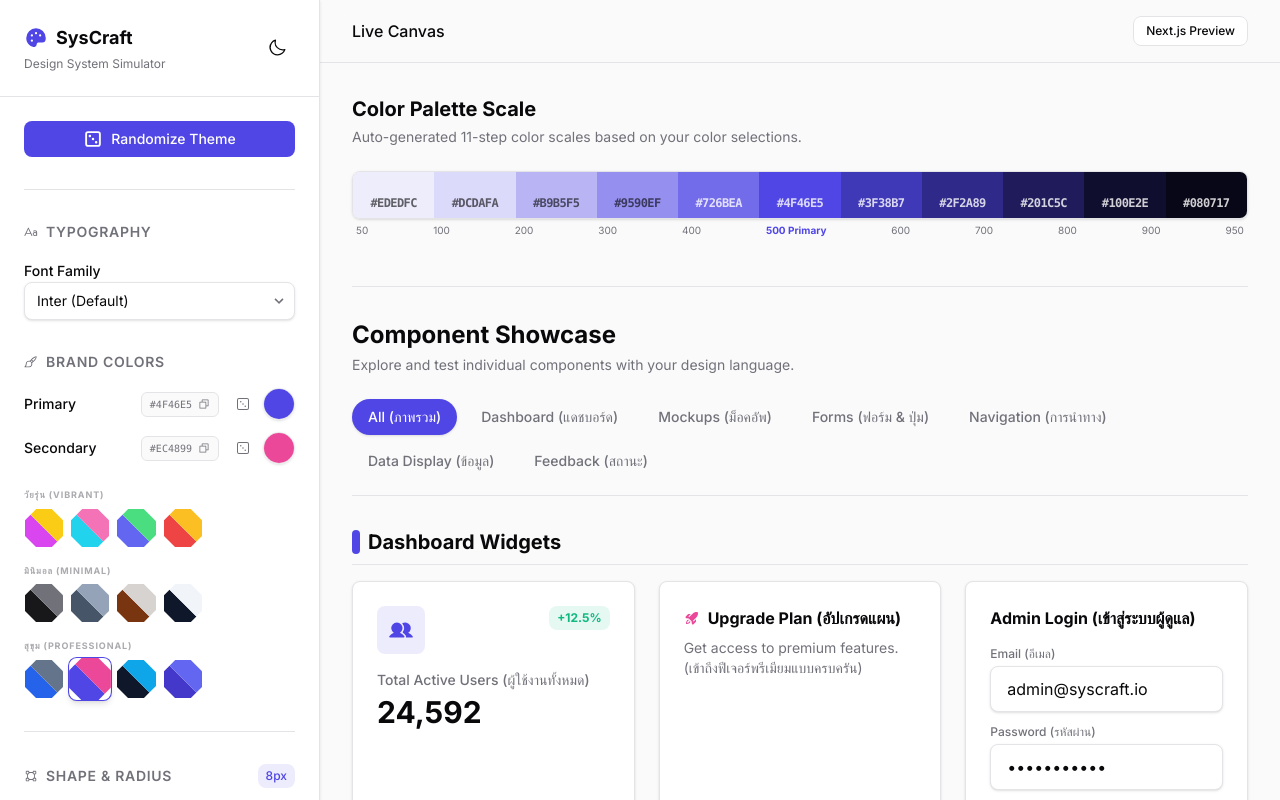
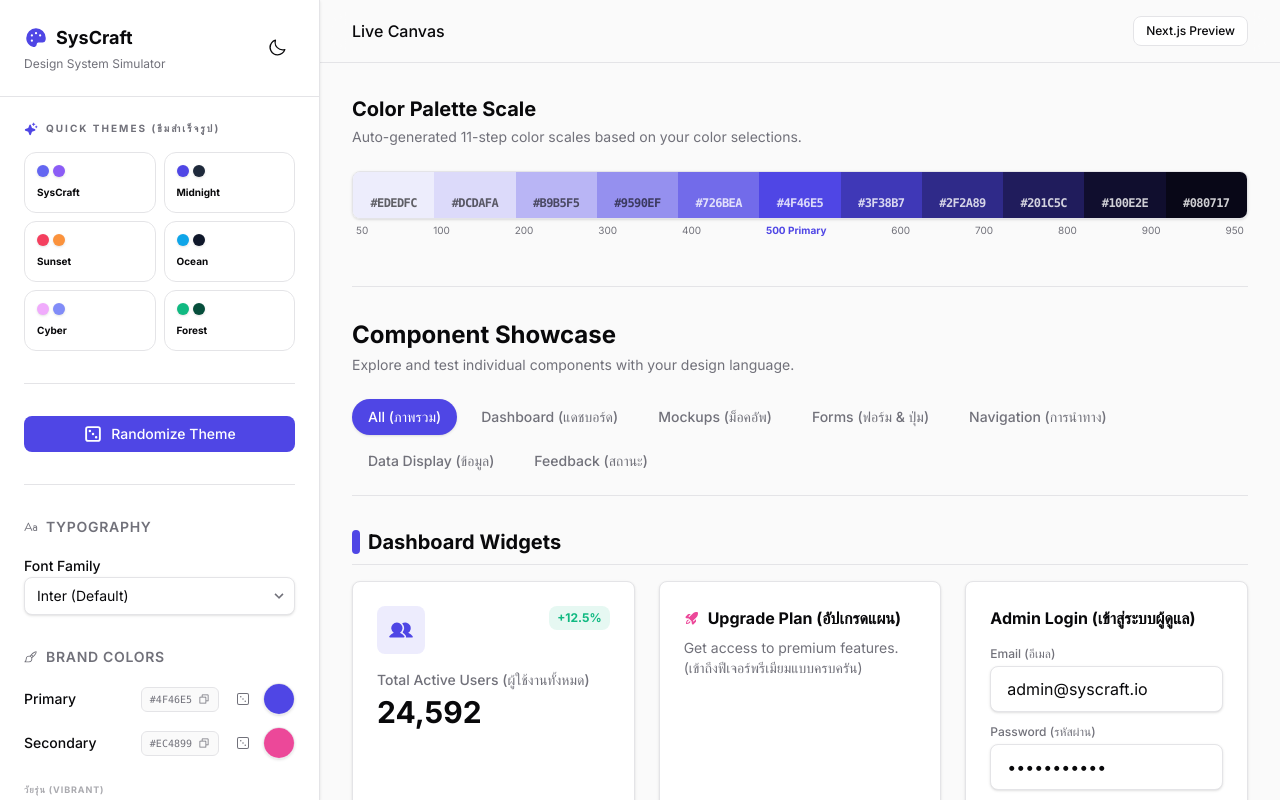
Before and after one commit to Newtgelo/ui-design-simulator, a Next.js app: page / in a window 1280 px wide. Built offline with nearby package versions, Linux system fonts and the light colour scheme.

Commit message:
fix: import cn in Sidebar.tsx and finalize presets

```diff
--- a/src/components/Sidebar.tsx
+++ b/src/components/Sidebar.tsx
@@ -2,9 +2,18 @@
 
 import React from 'react';
 import { useTheme } from '@/context/ThemeContext';
-import { Palette, Moon, Sun, DiceThree, PaintBrush, BoundingBox, TextAa, Copy, Check } from '@phosphor-icons/react';
+import { Palette, Moon, Sun, DiceThree, PaintBrush, BoundingBox, TextAa, Copy, Check, Sparkle } from '@phosphor-icons/react';
 import { Button } from './ui/Button';
-import { COLOR_PALETTES } from '@/lib/utils';
+import { COLOR_PALETTES, cn } from '@/lib/utils';
+
+const PRESETS = [
+  { name: 'SysCraft', primary: '#6366f1', secondary: '#8b5cf6', radius: 8, font: 'var(--font-inter)' },
+  { name: 'Midnight', primary: '#4f46e5', secondary: '#1e293b', radius: 8, font: 'var(--font-inter)' },
+  { name: 'Sunset', primary: '#f43f5e', secondary: '#fb923c', radius: 24, font: 'var(--font-outfit)' },
+  { name: 'Ocean', primary: '#0ea5e9', secondary: '#0f172a', radius: 4, font: 'var(--font-roboto)' },
+  { name: 'Cyber', primary: '#f0abfc', secondary: '#818cf8', radius: 0, font: 'var(--font-jetbrains-mono)' },
+  { name: 'Forest', primary: '#10b981', secondary: '#064e3b', radius: 12, font: 'var(--font-outfit)' },
+];
 
 export const Sidebar: React.FC = () => {
   const {
@@ -25,6 +34,13 @@ export const Sidebar: React.FC = () => {
   } = useTheme();
 
   const [copiedColor, setCopiedColor] = React.useState<string | null>(null);
+
+  const applyPreset = (preset: typeof PRESETS[0]) => {
+    setPrimaryColor(preset.primary);
+    setSecondaryColor(preset.secondary);
+    setBorderRadius(preset.radius);
+    setFontFamily(preset.font);
+  };
 
   const copyToClipboard = (text: string) => {
     navigator.clipboard.writeText(text);
@@ -54,6 +70,40 @@ export const Sidebar: React.FC = () => {
 
       {/* Controls container */}
       <div className="p-6 flex-1 overflow-y-auto space-y-8">
+
+        {/* Quick Themes Section */}
+        <div className="space-y-4">
+          <h2 className="text-[10px] font-bold text-muted uppercase tracking-[0.2em] flex items-center gap-2">
+            <Sparkle size={14} weight="fill" className="text-primary" /> Quick Themes (ธีมสำเร็จรูป)
+          </h2>
+          <div className="grid grid-cols-2 gap-2">
+            {PRESETS.map((preset) => {
+              const isActive = primaryColor.toLowerCase() === preset.primary.toLowerCase() &&
+                              secondaryColor.toLowerCase() === preset.secondary.toLowerCase();
+              return (
+                <button
+                  key={preset.name}
+                  onClick={() => applyPreset(preset)}
+                  className={cn(
+                    "p-3 rounded-xl border text-left theme-transition group hover:border-primary/50 transition-all duration-300",
+                    isActive ? "border-primary bg-primary/5 shadow-sm" : "border-bordercolor bg-surface/50"
+                  )}
+                >
+                  <div className="flex gap-1 mb-2">
+                    <div className="w-3 h-3 rounded-full shadow-sm" style={{ backgroundColor: preset.primary }}></div>
+                    <div className="w-3 h-3 rounded-full shadow-sm" style={{ backgroundColor: preset.secondary }}></div>
+                  </div>
+                  <p className={cn(
+                    "text-[10px] font-bold theme-transition",
+                    isActive ? "text-primary" : "text-tx"
+                  )}>{preset.name}</p>
+                </button>
+              );
+            })}
+          </div>
+        </div>
+
+        <hr className="border-bordercolor theme-transition" />
 
         <Button onClick={randomizeTheme} className="w-full">
           <DiceThree weight="bold" size={20} />
```
